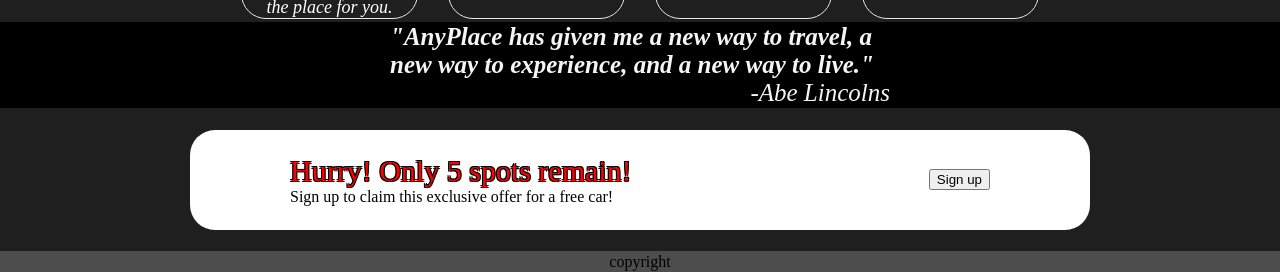
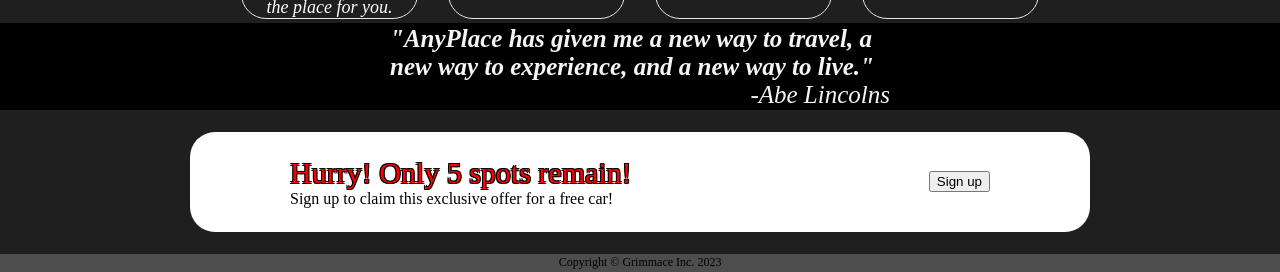
Before and after one commit to spencer-234/landing-page, a plain HTML site: page index.html in a window 1280 px wide. Shown: the part 528-800 px from the top of the page. Drawn offline with Linux system fonts and the light colour scheme.

Commit message:
edit README edit mock copyright

```diff
--- a/index.html
+++ b/index.html
@@ -67,12 +67,12 @@
                 </div>
                 Sign up to claim this exclusive offer for a free car!
             </div>
-            <button class="btn-ad">Sign up</button>
+            <button id="btn-ad">Sign up</button>
         </div>
     </div>
     <div class="container five">
         <div class="copyright">
-            copyright
+            Copyright &copy; Grimmace Inc. 2023
         </div>
     </div>
 </body>
--- a/styles.css
+++ b/styles.css
@@ -195,3 +195,7 @@ a {
     justify-content: center;
     align-items: center;
 }
+
+.copyright {
+    font-size: 12px;
+}
```
Also changed, not shown: 2 other files.
